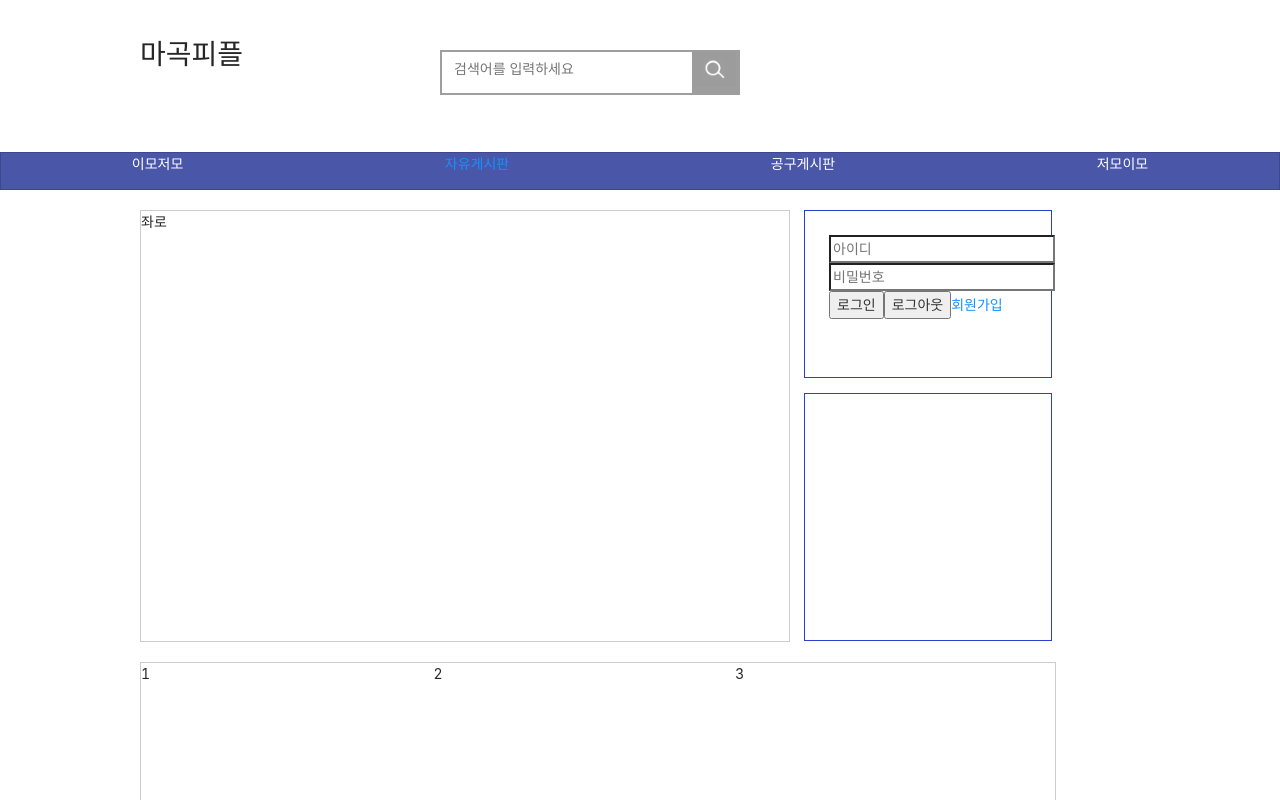
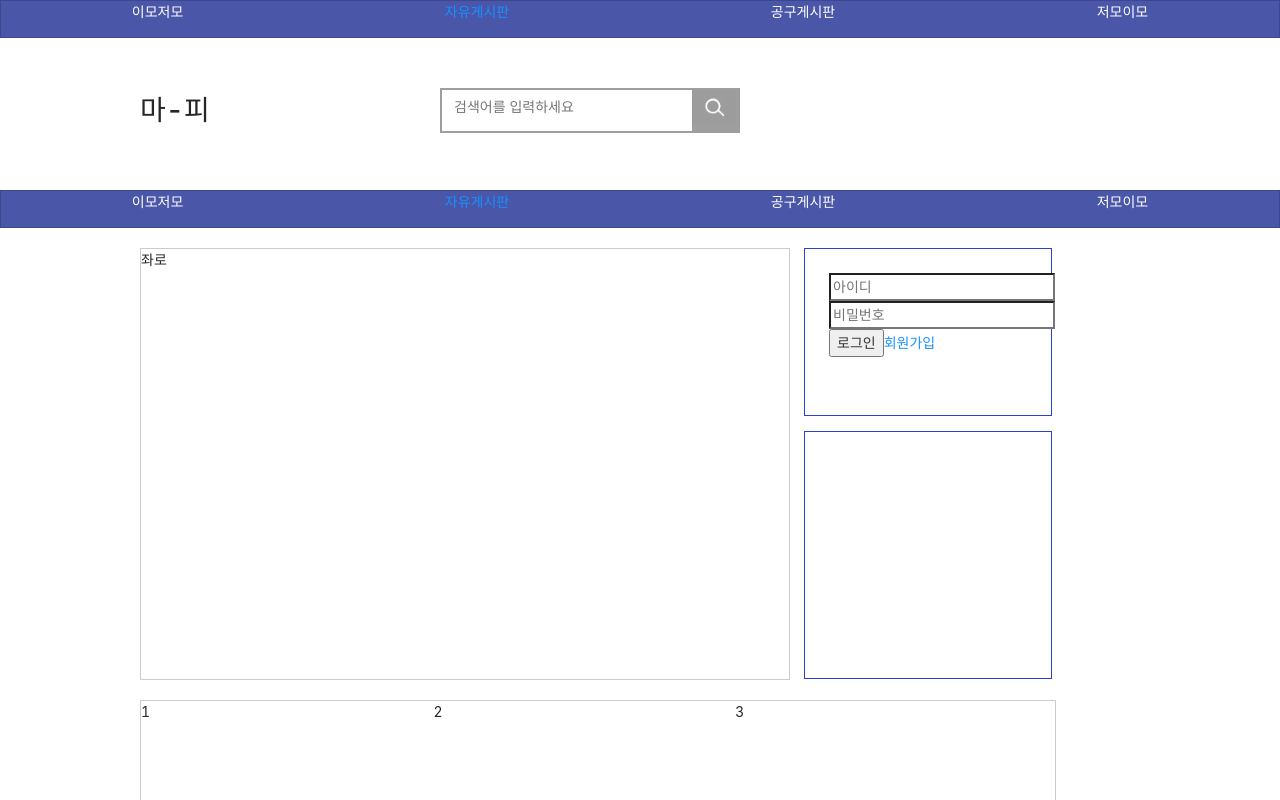
Before and after one commit to mrkyel/Magog-People, a React (Create React App) app: page / in a window 1280 px wide. Shown: the top 800 px of the page. Built offline with nearby package versions, Linux system fonts and the light colour scheme.

Commit message:
컴포넌트 쪼개는중

```diff
--- a/package.json
+++ b/package.json
@@ -18,8 +18,10 @@
     "node-sass": "^4.14.1",
     "react": "^16.13.1",
     "react-dom": "^16.13.1",
+    "react-redux": "^7.2.0",
     "react-router-dom": "^5.2.0",
     "react-scripts": "3.4.1",
+    "redux": "^4.0.5",
     "typescript": "^3.9.5"
   },
   "homepage": "https://mrkyel.github.io/Magog-People",
--- a/public/index.html
+++ b/public/index.html
@@ -24,7 +24,7 @@
       work correctly both with client-side routing and a non-root public URL.
       Learn how to configure a non-root public URL by running `npm run build`.
     -->
-    <title>마곡 피플</title>
+    <title>MGPP</title>
     <!-- Start Single Page Apps for GitHub Pages -->
     <script type="text/javascript">
       // Single Page Apps for GitHub Pages
@@ -43,19 +43,19 @@
           var q = {};
           l.search
             .slice(1)
-            .split("&")
+            .split('&')
             .forEach(function (v) {
-              var a = v.split("=");
-              q[a[0]] = a.slice(1).join("=").replace(/~and~/g, "&");
+              var a = v.split('=');
+              q[a[0]] = a.slice(1).join('=').replace(/~and~/g, '&');
             });
           if (q.p !== undefined) {
             window.history.replaceState(
               null,
               null,
               l.pathname.slice(0, -1) +
-                (q.p || "") +
-                (q.q ? "?" + q.q : "") +
-                l.hash
+                (q.p || '') +
+                (q.q ? '?' + q.q : '') +
+                l.hash,
             );
           }
         }
@@ -66,15 +66,5 @@
   <body>
     <noscript>You need to enable JavaScript to run this app.</noscript>
     <div id="root"></div>
-    <!--
-      This HTML file is a template.
-      If you open it directly in the browser, you will see an empty page.
-
-      You can add webfonts, meta tags, or analytics to this file.
-      The build step will place the bundled scripts into the <body> tag.
-
-      To begin the development, run `npm start` or `yarn start`.
-      To create a production bundle, use `npm run build` or `yarn build`.
-    -->
   </body>
 </html>
--- a/src/App.tsx
+++ b/src/App.tsx
@@ -1,12 +1,14 @@
-import React from "react";
-import { BrowserRouter as Router, Route } from "react-router-dom";
-import LandingPage from "pages/LandingPage/LandingPage";
-import RegisterPage from "pages/RegisterPage/RegisterPage";
-import FreeBoard from "pages/FreeBoard/FreeBoard";
+import React from 'react';
+import { BrowserRouter as Router, Route } from 'react-router-dom';
+import LandingPage from 'pages/LandingPage/LandingPage';
+import RegisterPage from 'pages/RegisterPage/RegisterPage';
+import FreeBoard from 'pages/FreeBoard/FreeBoard';
+import NavBar from 'pages/LandingPage/navbar/Navbar';
 
 const App: React.FC = () => {
   return (
-    <Router basename={"/Magog-People"}>
+    <Router basename={'/Magog-People'}>
+      <NavBar />
       <Route exact path="/" component={LandingPage} />
       <Route exact path="/register" component={RegisterPage} />
       <Route exact path="/freeboard" component={FreeBoard} />
--- a/src/pages/FreeBoard/FreeBoard.scss
+++ b/src/pages/FreeBoard/FreeBoard.scss
@@ -1,6 +1,7 @@
 .freeboard-wrapper {
   width: 970px;
-  margin: 10px auto;
+  margin: 0 auto;
+  padding-top: 100px;
   .freeboard {
     float: left;
     margin-left: 10px;
--- a/src/pages/FreeBoard/FreeBoard.tsx
+++ b/src/pages/FreeBoard/FreeBoard.tsx
@@ -84,9 +84,7 @@ const FreeBoard = () => {
           />
         </div>
         <div className="freeboard-searchbar">
-          <form>
-            <SearchBox />
-          </form>
+          <SearchBox />
         </div>
       </div>
     </div>
--- a/src/pages/LandingPage/LandingPage.scss
+++ b/src/pages/LandingPage/LandingPage.scss
@@ -6,19 +6,7 @@
     margin: 0 auto;
     .maple_logo {
       position: absolute;
-      top: 32px;
-    }
-  }
-  .navWrap {
-    background-color: #4a56a8;
-    border: 1px solid #3c4790;
-    .topNav {
-      list-style: none;
-      display: flex;
-      justify-content: space-around;
-      li {
-        color: #fff;
-      }
+      top: 50px;
     }
   }
   .container {
--- a/src/pages/LandingPage/LandingPage.tsx
+++ b/src/pages/LandingPage/LandingPage.tsx
@@ -1,9 +1,9 @@
-import React from "react";
-import LoginForm from "./loginform/LoginForm";
-import "./LandingPage.scss";
-import Footer from "./footer/Footer";
-import SearchBox from "./searchbox/SearchBox";
-import { Link } from "react-router-dom";
+import React from 'react';
+import LoginForm from './loginform/LoginForm';
+import './LandingPage.scss';
+import Footer from './footer/Footer';
+import SearchBox from './searchbox/SearchBox';
+import NavBar from './navbar/Navbar.js';
 
 const LandingPage = () => {
   return (
@@ -11,22 +11,11 @@ const LandingPage = () => {
       <div className="wrapper">
         <header>
           <div className="header-center">
-            <h1 className="maple_logo">마곡피플</h1>
+            <h1 className="maple_logo">마-피</h1>
             <SearchBox />
           </div>
         </header>
-        <div className="navWrap">
-          <nav>
-            <ul className="topNav">
-              <li>이모저모</li>
-              <li>
-                <Link to="/freeboard">자유게시판</Link>
-              </li>
-              <li>공구게시판</li>
-              <li>저모이모</li>
-            </ul>
-          </nav>
-        </div>
+        <NavBar />
         <div className="container">
           <div className="container-left">좌로</div>
           <div className="container-right">
--- a/src/pages/LandingPage/loginform/LoginForm.tsx
+++ b/src/pages/LandingPage/loginform/LoginForm.tsx
@@ -1,18 +1,18 @@
-import React from "react";
+import React from 'react';
+import { Link } from 'react-router-dom';
 
 const LoginForm = () => {
   return (
     <>
       <div
         className="login-inner"
-        style={{ padding: "14px 0", margin: "10px" }}
+        style={{ padding: '14px 0', margin: '10px' }}
       >
-        <form style={{ padding: "0 14px" }}>
+        <form style={{ padding: '0 14px' }}>
           <input type="text" placeholder="아이디" />
           <input type="password" placeholder="비밀번호" />
           <button>로그인</button>
-          <button>로그아웃</button>
-          <a href="/register">회원가입</a>
+          <Link to="/register">회원가입</Link>
         </form>
       </div>
     </>
--- /dev/null
+++ b/src/pages/LandingPage/navbar/NavBar.scss
@@ -0,0 +1,12 @@
+.navWrap {
+  background-color: #4a56a8;
+  border: 1px solid #3c4790;
+  .topNav {
+    list-style: none;
+    display: flex;
+    justify-content: space-around;
+    li {
+      color: #fff;
+    }
+  }
+}
--- /dev/null
+++ b/src/pages/LandingPage/navbar/Navbar.js
@@ -0,0 +1,22 @@
+import React from 'react';
+import { Link } from 'react-router-dom';
+import './NavBar.scss';
+
+const NavBar = () => {
+  return (
+    <div className="navWrap">
+      <nav>
+        <ul className="topNav">
+          <li>이모저모</li>
+          <li>
+            <Link to="/freeboard">자유게시판</Link>
+          </li>
+          <li>공구게시판</li>
+          <li>저모이모</li>
+        </ul>
+      </nav>
+    </div>
+  );
+};
+
+export default NavBar;
--- a/src/pages/RegisterPage/RegisterPage.scss
+++ b/src/pages/RegisterPage/RegisterPage.scss
@@ -1,9 +1,5 @@
-body {
-  background: #f5f6f8;
-}
 .form-wrapper {
-  margin: 0 auto;
-  margin-top: 250px;
+  padding-top: 200px;
 }
 
 ul {
--- a/src/pages/RegisterPage/RegisterPage.tsx
+++ b/src/pages/RegisterPage/RegisterPage.tsx
@@ -1,5 +1,6 @@
 import React from "react";
 import "./RegisterPage.scss";
+import { Link } from "react-router-dom";
 
 const RegisterPage = () => {
   return (
@@ -7,7 +8,7 @@ const RegisterPage = () => {
       <div className="form-wrapper">
         <ul>
           <li className="normal-login">
-            <a href="/normarl-register">일반회원으로 가입</a>
+            <Link to="/normal-register">일반회원으로 가입</Link>
           </li>
           <li className="sns-login">
             <a
```
Also changed, not shown: 2 other files (tests, documents, lock files or other folders).
